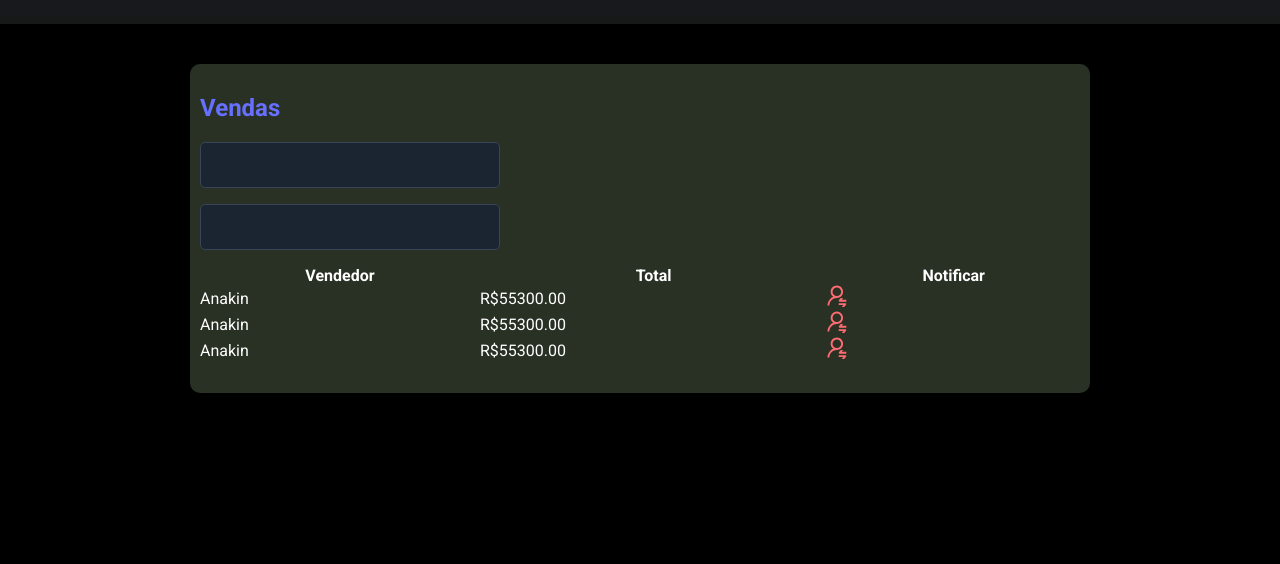
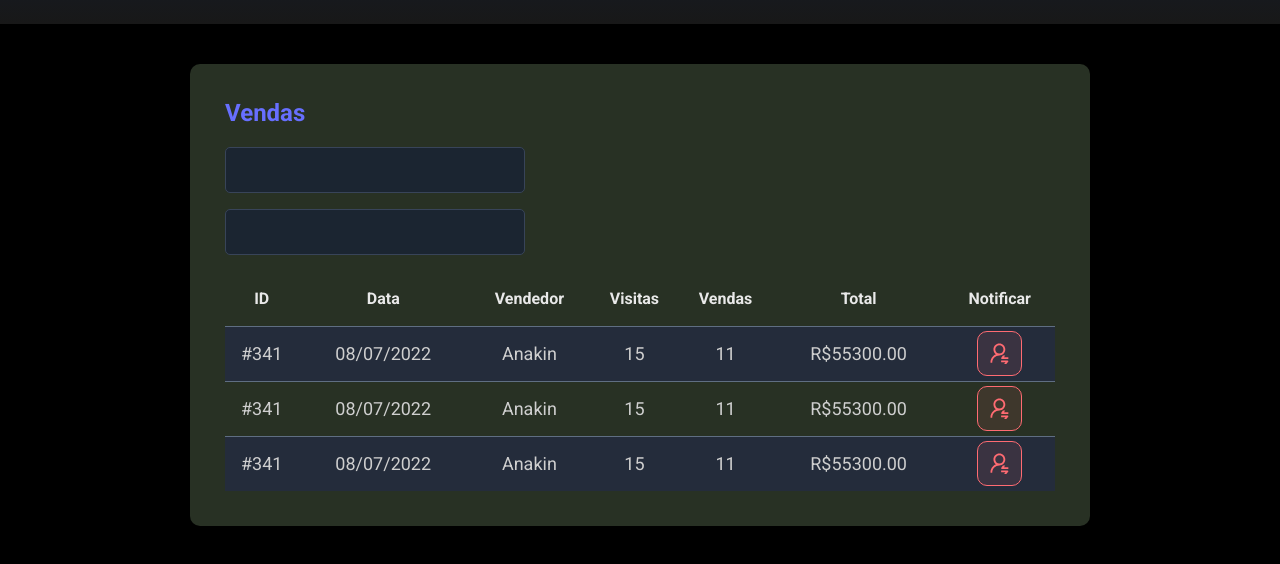
Before and after one commit to Danny-ctrl/dsmeta, a plain HTML site: page index.html in a window 1280 px wide. Shown: the part 196-760 px from the top of the page. Drawn offline with Linux system fonts and the light colour scheme.

Commit message:
terceira versao

```diff
--- a/index.html
+++ b/index.html
@@ -1,5 +1,6 @@
 <!DOCTYPE html>
 <html lang="en">
+
 <head>
     <meta charset="UTF-8" />
     <meta http-equiv="X-UA-Compatible" content="IE=edge" />
@@ -7,6 +8,7 @@
     <title>DSMeta</title>
     <link rel="stylesheet" href="styles.css" />
 </head>
+
 <body>
     <header>
         <div class="dsmeta-logo-container">
@@ -14,7 +16,7 @@
             <h1>DSMeta</h1>
             <p>
                 Desenvolvido por
-          <a href="https://www.instagram.com/danielefreitas51/">@DFRomes</a>
+                <a href="https://www.linkedin.com/in/daniele-romes/">@DFRomes</a>
             </p>
         </div>
     </header>
@@ -36,31 +38,65 @@
                         <table class="dsmeta-sales-table">
                             <thead>
                                 <tr>
+                                    <th class="show992">ID</th>
+                                    <th class="show576">Data</th>
                                     <th>Vendedor</th>
+                                    <th class="show992">Visitas</th>
+                                    <th class="show992">Vendas</th>
                                     <th>Total</th>
                                     <th>Notificar</th>
                                 </tr>
                             </thead>
                             <tbody>
                                 <tr>
+                                    <td class="show992">#341</td>
+                                    <td class="show576">08/07/2022</td>
                                     <td>Anakin</td>
+                                    <td class="show992">15</td>
+                                    <td class="show992">11</td>
                                     <td>R$55300.00</td>
                                     <td>
+
+                                        <div class="dsmeta-red-btn-container">
+                                            <div class="dsmeta-red-btn">
+
                                                 <img src="assets/notification-icon.svg" alt="notificar" />
+                                            </div>
+                                        </div>
                                     </td>
                                 </tr>
                                 <tr>
+                                    <td class="show992">#341</td>
+                                    <td class="show576">08/07/2022</td>
                                     <td>Anakin</td>
+                                    <td class="show992">15</td>
+                                    <td class="show992">11</td>
                                     <td>R$55300.00</td>
                                     <td>
+
+                                        <div class="dsmeta-red-btn-container">
+                                            <div class="dsmeta-red-btn">
+
                                                 <img src="assets/notification-icon.svg" alt="notificar" />
+                                            </div>
+                                        </div>
                                     </td>
                                 </tr>
                                 <tr>
+                                    <td class="show992">#341</td>
+                                    <td class="show576">08/07/2022</td>
                                     <td>Anakin</td>
+                                    <td class="show992">15</td>
+                                    <td class="show992">11</td>
                                     <td>R$55300.00</td>
                                     <td>
+
+                                        <div class="dsmeta-red-btn-container">
+                                            <div class="dsmeta-red-btn">
+
                                                 <img src="assets/notification-icon.svg" alt="notificar" />
+                                            </div>
+                                        </div>
                                     </td>
                                 </tr>
                             </tbody>
@@ -71,4 +107,5 @@
         </section>
     </main>
 </body>
+
 </html>
--- a/styles.css
+++ b/styles.css
@@ -1,21 +1,24 @@
 @import url('https://fonts.googleapis.com/css2?family=Roboto:wght@300;400;700&display=swap');
-
-*{
-  font-family: 'Roboto',sans-serif;
+* {
+    font-family: 'Roboto', sans-serif;
     box-sizing: border-box;
     margin: 0;
     padding: 0;
 }
-body,html{
-  background-color:#000;
-  color:#fff;
-}
-a,a:hover,a:visited{
-  color:unset
 
+body,
+html {
+    background-color: #000;
+    color: #fff;
 }
 
-header{
+a,
+a:hover,
+a:visited {
+    color: unset
+}
+
+header {
     background: linear-gradient(180deg, #102347 0%, #181818 100%);
     height: 220px;
     display: flex;
@@ -23,66 +26,143 @@ header{
     justify-content: center;
 }
 
-.dsmeta-logo-container{
+.dsmeta-logo-container {
     display: flex;
     flex-direction: column;
     align-items: center;
 }
 
-.dsmeta-logo-container img{
+.dsmeta-logo-container img {
     width: 235px;
-
 }
 
-.dsmeta-logo-container h1{
-margin-top:15px;
+.dsmeta-logo-container h1 {
+    margin-top: 15px;
     font-size: 24px;
 }
 
-.dsmeta-logo-container p{
+.dsmeta-logo-container p {
     font-size: 14px;
     font-weight: 300;
 }
 
-.dsmeta-card{
+.dsmeta-card {
     background-color: #283124;
     border-radius: 10px;
     padding: 30px 10px;
 }
-.dsmeta-container{
+
+.dsmeta-container {
     width: 100%;
     max-width: 900px;
     margin: 0 auto;
 }
 
-#sales{
+#sales {
     padding: 40px 10px;
 }
 
-.dsmeta-sales-title{
+.dsmeta-sales-title {
     color: #676fff;
     font-size: 24px;
     margin-bottom: 20px;
 }
 
-.dsmeta-form-control-container{
+.dsmeta-form-control-container {
     margin-bottom: 16px;
     max-width: 300px;
 }
 
-.dsmeta-form-control{
+.dsmeta-form-control {
     width: 100%;
     height: 46px;
     background-color: #1B2531;
     border: 1px solid #384459;
     border-radius: 5px;
-  color:#9aaabe;
+    color: #9aaabe;
     padding: 0 20px;
     font-size: 18px;
-
 }
 
-.dsmeta-sales-table{
+.dsmeta-sales-table {
     width: 100%;
     border-spacing: 0;
+    border-collapse: collapse;
 }
+
+.dsmeta-sales-table thead {
+    height: 55px;
+    font-size: 16px;
+    color: #E9E9E9;
+    font-weight: 700;
+}
+
+.dsmeta-sales-table tbody {
+    font-size: 14px;
+    font-weight: 400;
+    color: #cfcfcf;
+    text-align: center;
+}
+
+.dsmeta-sales-table tbody tr {
+    height: 74px;
+    border-top: 1px solid #5f6e82;
+}
+
+.dsmeta-sales-table tbody tr:hover>td {
+    background-color: #384459;
+}
+
+.dsmeta-sales-table tbody tr:nth-child(odd) {
+    background-color: #242c3b;
+}
+
+.dsmeta-red-btn-container {
+    display: flex;
+    justify-content: center;
+}
+
+.dsmeta-red-btn {
+    height: 45px;
+    width: 45px;
+    background: rgba(255, 107, 114, 0.1);
+    border: 1px solid #ff6b72;
+    border-radius: 10px;
+    display: flex;
+    align-items: center;
+    justify-content: center;
+    cursor: pointer;
+}
+
+.dsmeta-red-btn img {
+    width: 19px;
+}
+
+.show576 {
+    display: none;
+}
+
+.show992 {
+    display: none;
+}
+
+@media(min-width:576px) {
+    .show576 {
+        display: table-cell;
+    }
+    .dsmeta-card {
+        padding: 35px;
+    }
+    .dsmeta-sales-table tbody tr {
+        height: 55px;
+    }
+    .dsmeta-sales-table tbody {
+        font-size: 18px;
+    }
+}
+
+@media(min-width:992px) {
+    .show992 {
+        display: table-cell;
+    }
+}
```
Lines whose indentation alone changed are shown as unchanged.
